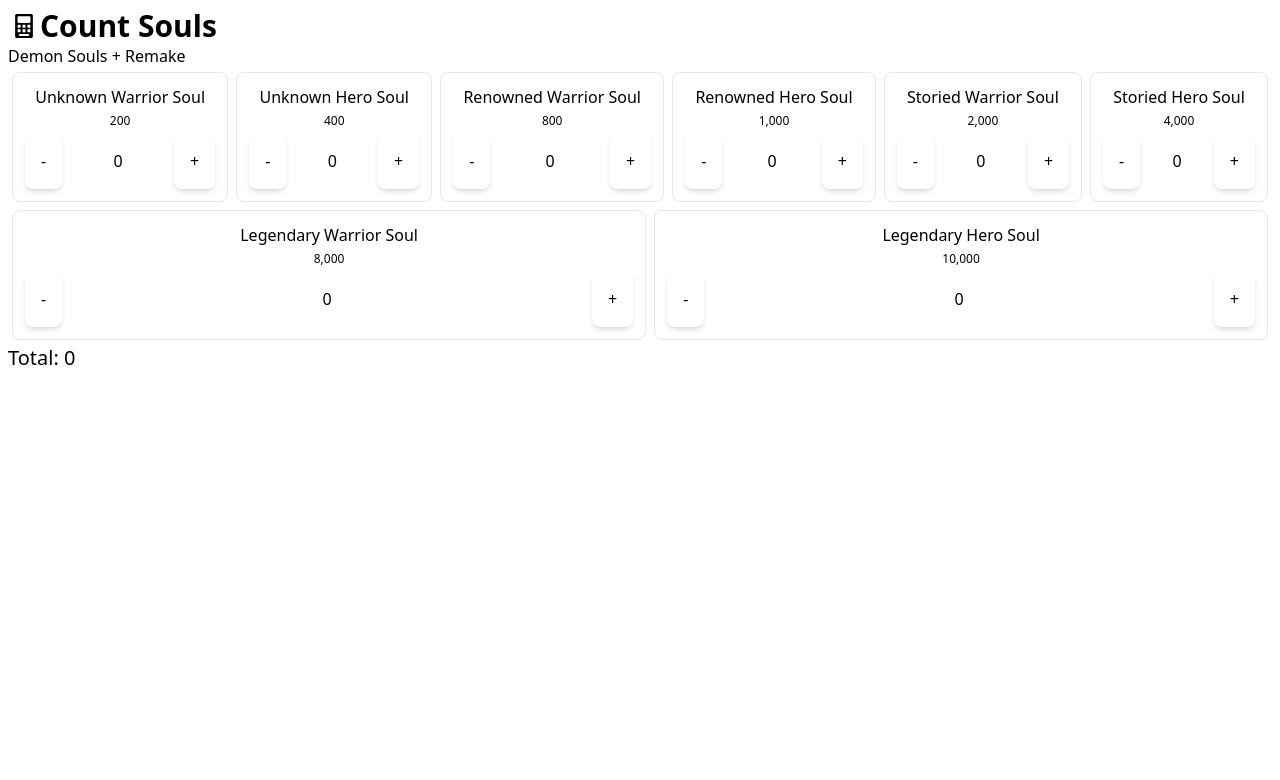
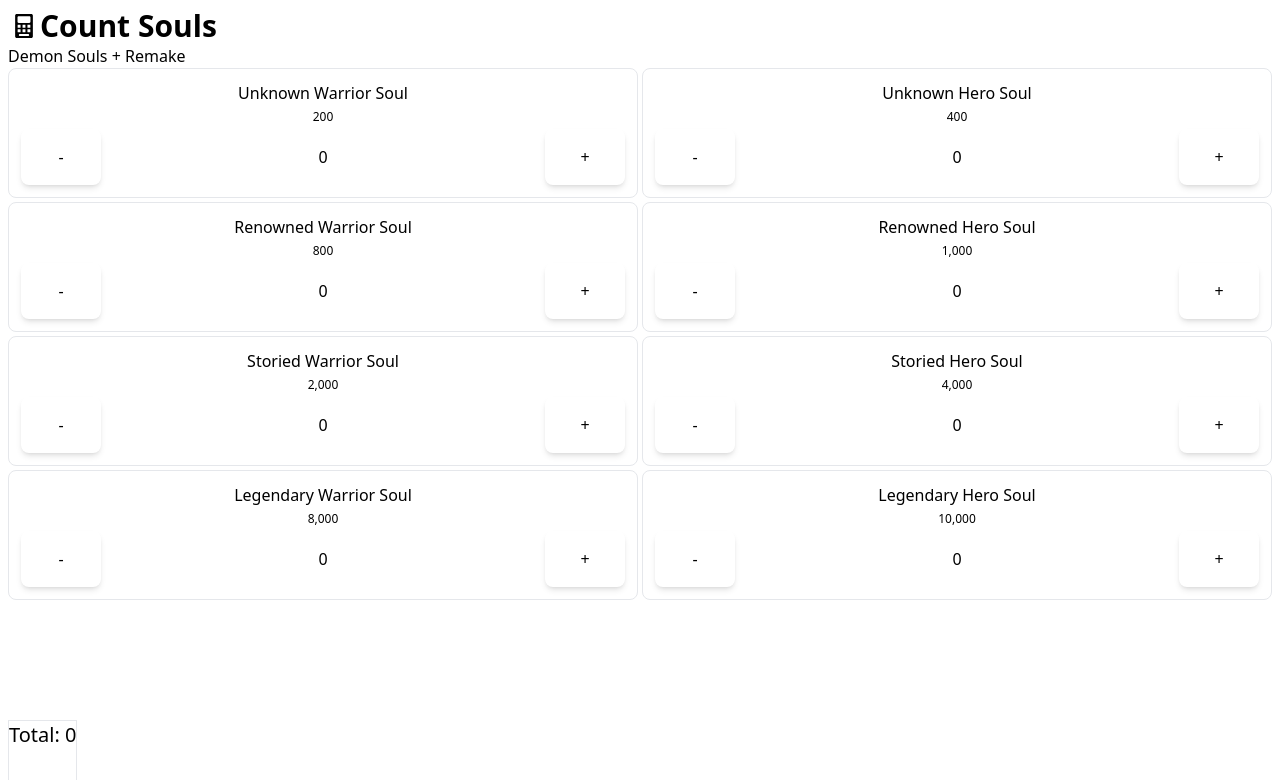
Before and after one commit to ElmarTalibzade/count-souls, a SvelteKit app: page /demonsouls in a window 1280 px wide. Shown: the top 780 px of the page. Built offline with nearby package versions, Linux system fonts and the light colour scheme.

Commit message:
Improved styling for souls

```diff
--- a/src/components/common/calculator.svelte
+++ b/src/components/common/calculator.svelte
@@ -4,10 +4,8 @@
 
   export let soulDefinitions: SoulDefinition[];
 
-  let soulCalculations: SoulCalculation[] = soulDefinitions.map((definition) => ({
-    definition: definition,
-    quantity: 0,
-  }));
+  let soulCalculations: SoulCalculation[];
+  reset();
 
   $: soulsTotal = soulCalculations.reduce<number>((prev, soul) => {
     return prev + soul.definition.value * soul.quantity;
@@ -27,28 +25,39 @@
     soulCalculations[index].quantity = Math.max(0, newQuantity);
     soulCalculations = soulCalculations;
   }
+
+  function reset() {
+    soulCalculations = soulDefinitions.map((definition) => ({
+      definition: definition,
+      quantity: 0,
+    }));
+  }
 </script>
 
-<div class="flex flex-row flex-wrap">
+<div class="flex flex-col">
+  <div class="grid grid-cols-2 gap-1">
     {#each soulCalculations as soul, i}
-    <div class="grow border border-solid rounded-lg p-3 m-1">
+      <div class="border border-solid rounded-lg p-3">
         <div class="mb-1 text-center text-base">{soul.definition.name}</div>
         <div class="mb-1 text-center text-xs">{soul.definition.value.toLocaleString()}</div>
         <div class="flex items-center justify-between">
           <button
             on:click={() => decrement(i)}
-          class="bg-orange-dark rounded-lg p-4 shadow-md text-base">-</button
+            class="bg-orange-dark rounded-lg p-4 shadow-md text-base w-20">-</button
           >
-        <div class="text-base">{soul.quantity}</div>
+          <div class="text-base w-20 text-center">{soul.quantity.toLocaleString()}</div>
           <button
             on:click={() => increment(i)}
-          class="bg-orange-dark rounded-lg p-4 shadow-md text-base">+</button
+            class="bg-orange-dark rounded-lg p-4 shadow-md text-base w-20">+</button
           >
         </div>
       </div>
     {/each}
   </div>
 
+  <div class="absolute bottom-0 index-x mt-1 h-20 border">
     <div class="text-xl">
       Total: {soulsTotal.toLocaleString()}
     </div>
+  </div>
+</div>
```
Lines whose indentation alone changed are shown as unchanged.
